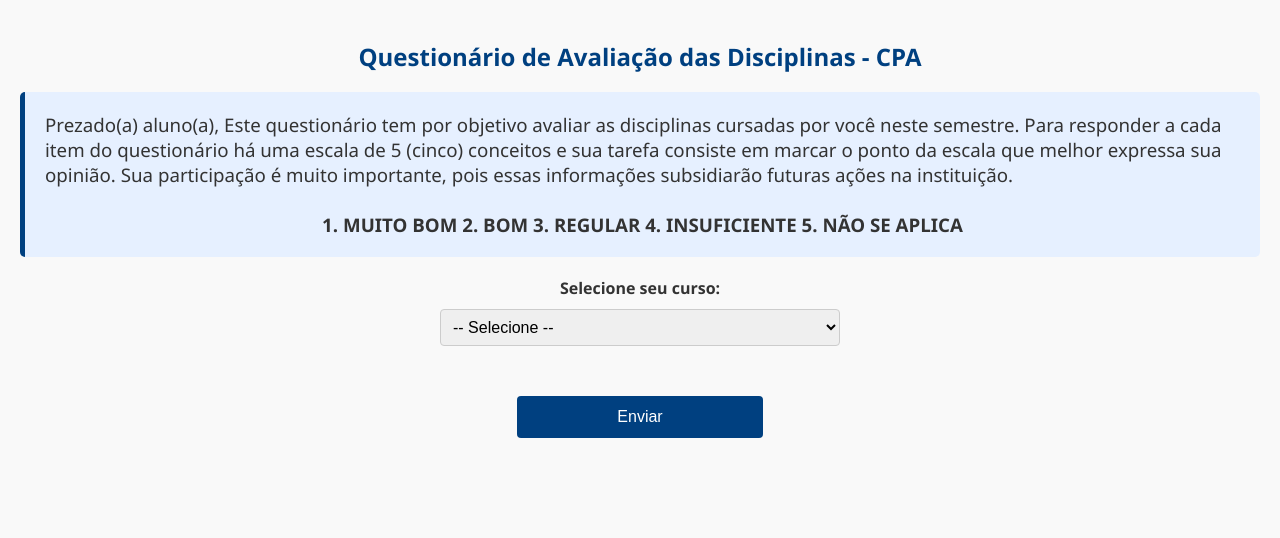
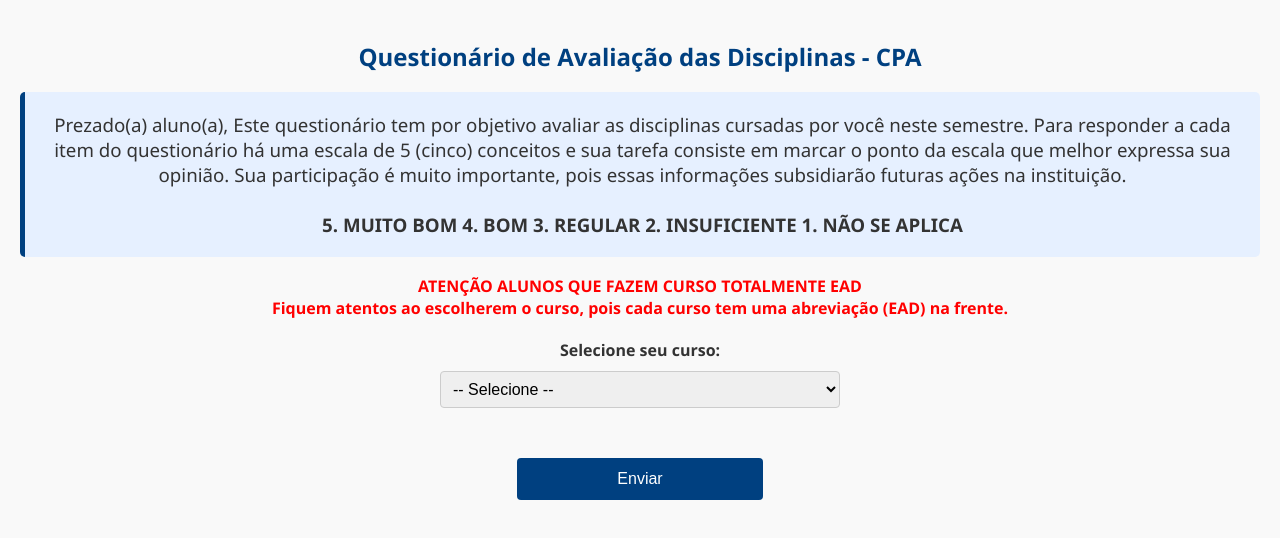
Before and after one commit to SofiaAraki-Fei/CPA, a plain HTML site: page index.html in a window 1280 px wide. Drawn offline with Linux system fonts and the light colour scheme.

Commit message:
Aviso EAD

```diff
--- a/index.html
+++ b/index.html
@@ -25,6 +25,7 @@
         border-left: 5px solid #004080;
         border-radius: 5px;
         font-weight: normal;
+        text-align: center;
       }
 
       label {
@@ -45,6 +46,7 @@
 
       form {
         margin-top: 30px;
+        text-align: center;
       }
 
       #tabela-container {
@@ -64,6 +66,12 @@
 
       button[type="submit"]:hover {
         background-color: #003366;
+      }
+
+      p {
+        text-align: center;
+        color: red;
+        font-weight: bold;
       }
 
       @media (max-width: 600px) {
@@ -86,10 +94,13 @@
       em marcar o ponto da escala que melhor expressa sua opinião. Sua
       participação é muito importante, pois essas informações subsidiarão
       futuras ações na instituição. <br /><br />
-      <center>
-        <b>1. MUITO BOM 2. BOM 3. REGULAR 4. INSUFICIENTE 5. NÃO SE APLICA</b>
-      </center>
+      <b>5. MUITO BOM 4. BOM 3. REGULAR 2. INSUFICIENTE 1. NÃO SE APLICA</b>
     </h3>
+    <p>
+      ATENÇÃO ALUNOS QUE FAZEM CURSO TOTALMENTE EAD <br />
+      Fiquem atentos ao escolherem o curso, pois cada curso tem uma abreviação
+      (EAD) na frente.
+    </p>
     <center>
       <label for="curso">Selecione seu curso:</label>
       <select id="curso" onchange="gerarTabela()">
```
